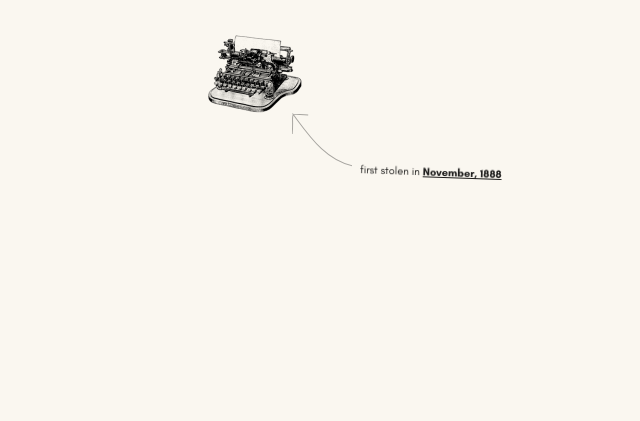
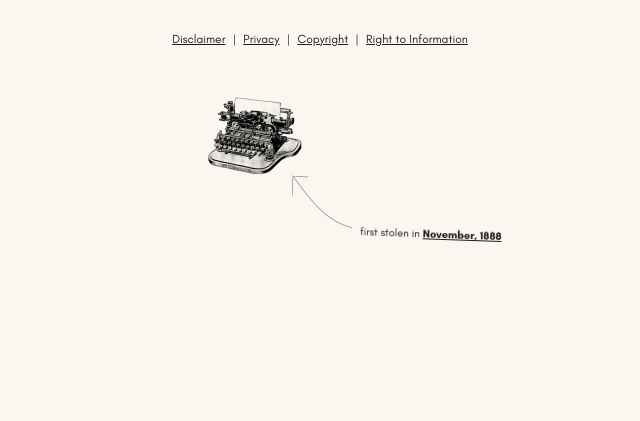
Before and after one commit to slnsw/dxlab-we-are-what-we-steal, a plain HTML site: page index.html in a window 1280 px wide. Shown: the part 8754-9175 px from the top of the page, without its empty margins (320-960 px from the left). Before the commit the page ends 9113 px from the top, so only its background shows below. Drawn offline with nearby package versions, Linux system fonts and the light colour scheme.

Commit message:
add footer urls

```diff
--- a/css/under-shirt.css
+++ b/css/under-shirt.css
@@ -1,6 +1,5 @@
 :root {
     --dark: #1D1D1d;
-    /*--yellow: #FDFEE5;*/
     --bg:#FAF7F0;
 
     --pink: #F9ADE0;
@@ -10,7 +9,6 @@
     --pinkDark: #E77495;
     --green:#9DF6D9;
     --blue: #C5D2EB;
-    /*--blueDark: #485C84;*/
     --blueDark:#3065CE;
 
     --grey: #8D8D82;
@@ -19,7 +17,6 @@
     --purple: #D8D0DD;
     --purpleDark: #7D6580;
 
-    /*--red: #D14870;*/
     --red: #E91731;
     --brown: #CCC5A8;
 
@@ -1966,6 +1963,14 @@ width:auto}
 footer .logos img[alt="DX LAB"]{
 height:30px}
 
+footer .req {
+margin-bottom:3rem;
+font-size:12px;
+letter-spacing:normal}
+
+footer .req a {
+display:inline-block;
+margin:0 .25rem}
 
 /* HOME */
 
--- a/index.html
+++ b/index.html
@@ -645,9 +645,17 @@
                 <a href="https://dxlab.sl.nsw.gov.au/"><img src="img/logo-dxlab.png" alt="DX LAB" /></a>
             </p>
 
+            <p class="req">
+                <a href="https://www.sl.nsw.gov.au/disclaimer">Disclaimer</a> |
+                <a href="https://www.sl.nsw.gov.au/privacy/web-privacy-statement">Privacy</a> |
+                <a href="https://www.sl.nsw.gov.au/copyright">Copyright</a> |
+                <a href="https://www.sl.nsw.gov.au/right-to-information">Right to Information</a>
+            </p>
+
             <div class="icon">
                 <div>first stolen in <a href="https://trove.nla.gov.au/newspaper/article/251901093/27955211?searchTerm=%22type-writer%22">November, 1888</a></div>
             </div>
+
         </footer>
 
         <div id="info"></div>
```
Also changed, not shown: notes/index.html (+8 -0 lines), people/index.html (+8 -0 lines), places/index.html (+8 -0 lines), things/index.html (+12 -5 lines).
